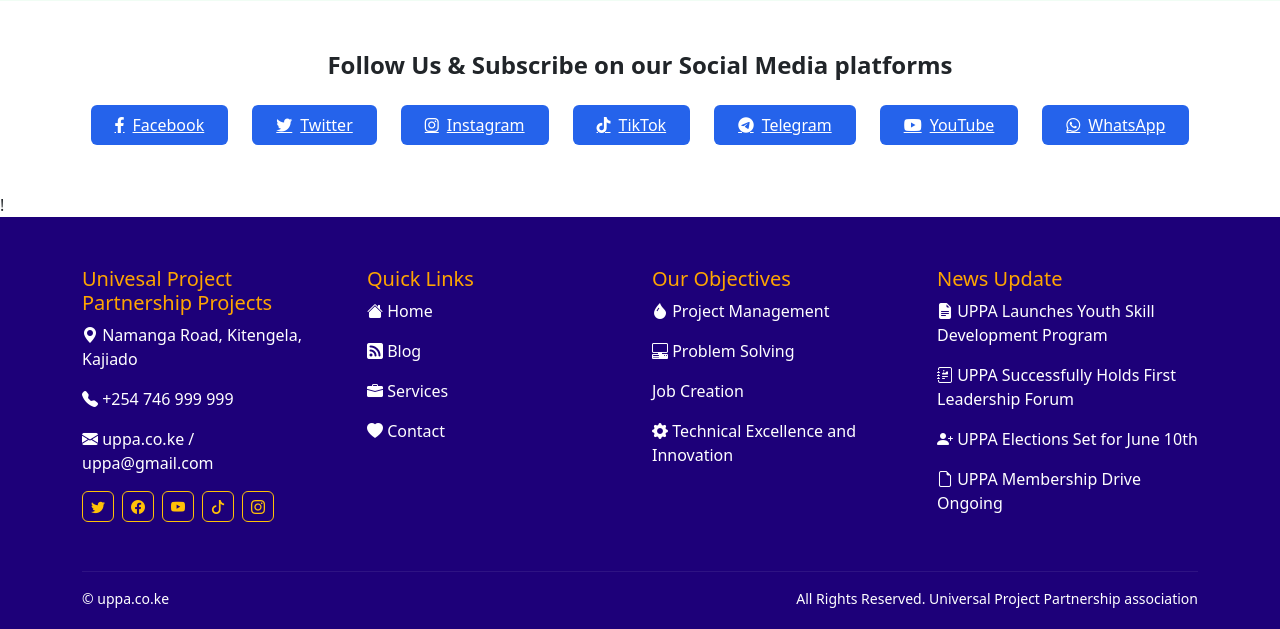
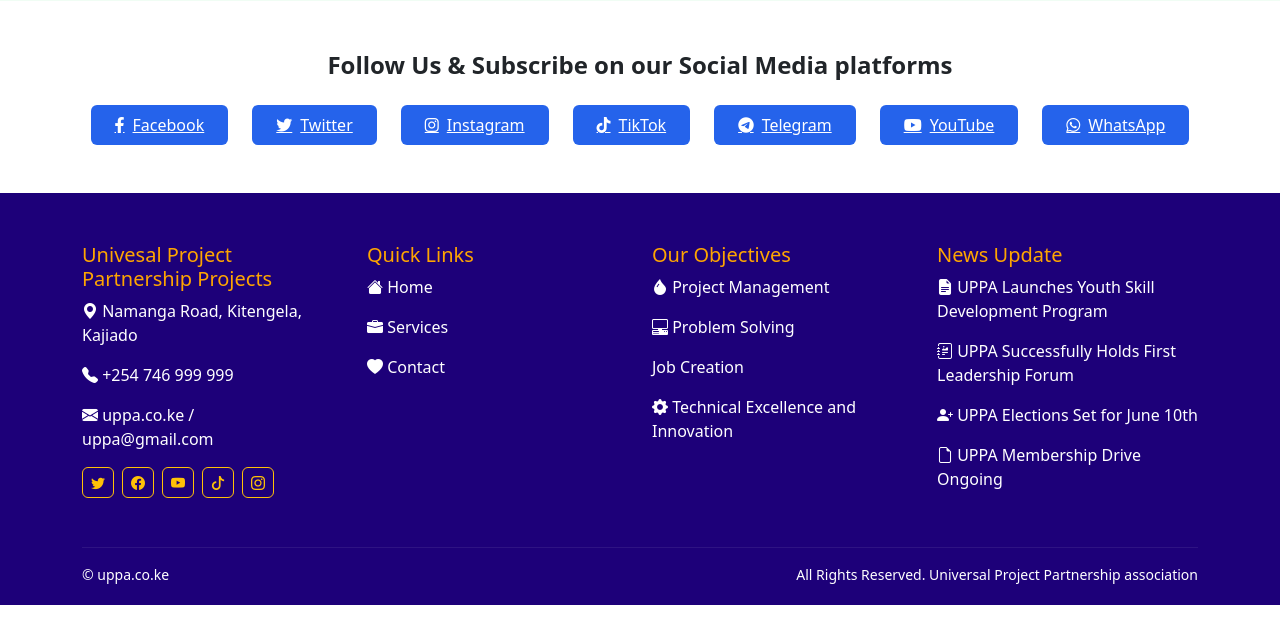
Before and after one commit to JAPHES/uppaweb, a Django app: page /about/ in a window 1280 px wide. Shown: the part 2491-3120 px from the top of the page. After the commit the page ends 3096 px from the top, so only its background shows below. Run offline with Django 5.2, Linux system fonts and the light colour scheme; some libraries are stand-ins or nearby versions.

Commit message:
made new chages

```diff
--- a/uppa/templates/uppa/footer.html
+++ b/uppa/templates/uppa/footer.html
@@ -1,4 +1,5 @@
-!<!doctype html>
+{% load static %}
+<!doctype html>
 <html lang="en">
 <head>
   <meta charset="UTF-8">
@@ -38,13 +39,9 @@
       <i class="bi bi-house-fill"></i> Home
     </a>
   </p>
+
   <p>
-    <a href="{% url 'blog' %}" class="text-white text-decoration-none">
-      <i class="bi bi-rss-fill"></i> Blog
-    </a>
-  </p>
-  <p>
-    <a href="{% url 'services' %}" class="text-white text-decoration-none">
+    <a href="{% url 'home' %}" class="text-white text-decoration-none">
       <i class="bi bi-briefcase-fill"></i> Services
     </a>
   </p>
--- a/uppawebsite/settings.py
+++ b/uppawebsite/settings.py
@@ -32,12 +32,13 @@
 SECRET_KEY = 'django-insecure-l-!v&8560s)l3s1el(qeu#2d0=76b6qv^wug!!+^-fs%m!m^p6'
 
 # SECURITY WARNING: don't run with debug turned on in production!
-DEBUG = False
+DEBUG =True
 
 ## this is not alllowed when on the production
 #DEBUG = True
 
-ALLOWED_HOSTS = ['uppawebsite.onrender.com']
+ALLOWED_HOSTS = ['uppawebsite.onrender.com', '127.0.0.1', 'localhost']
+
 
 
 # Application definition
```
